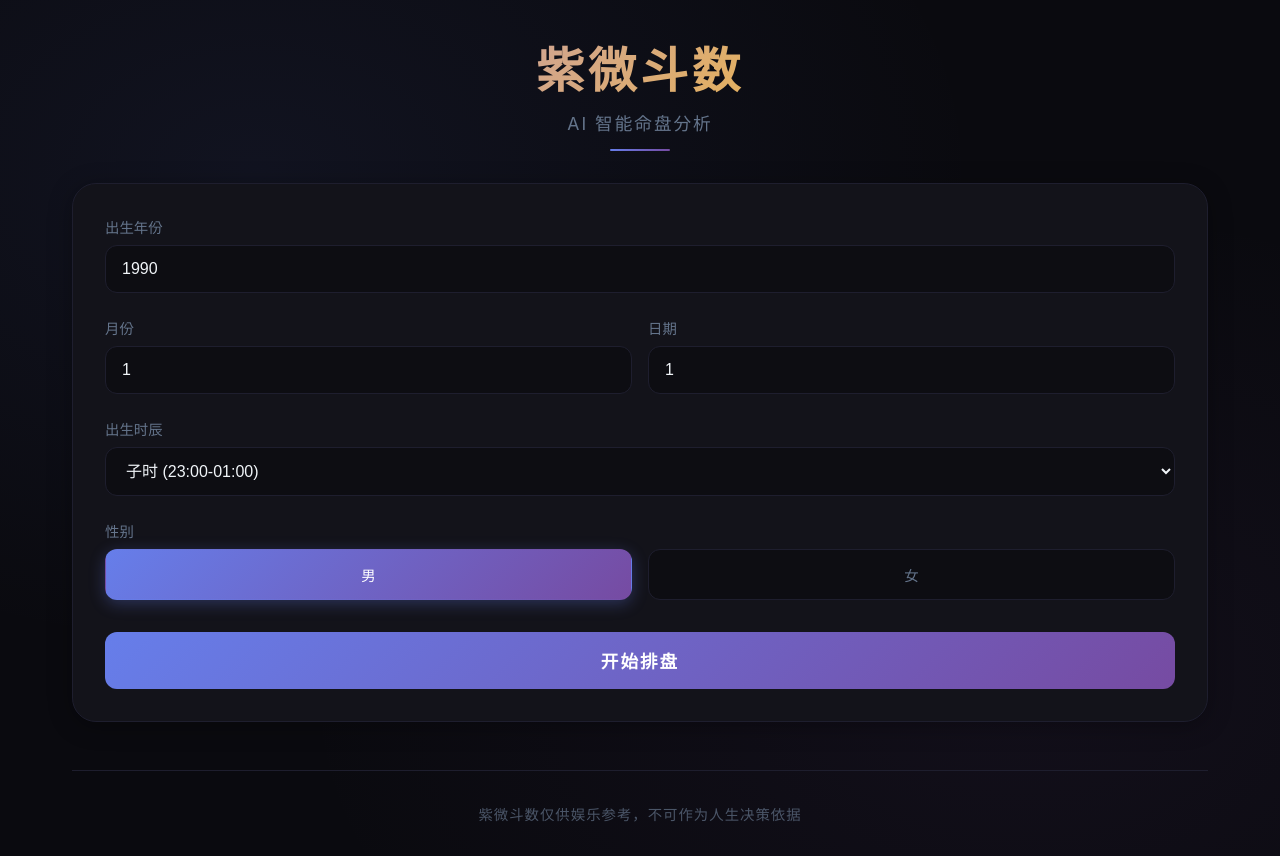
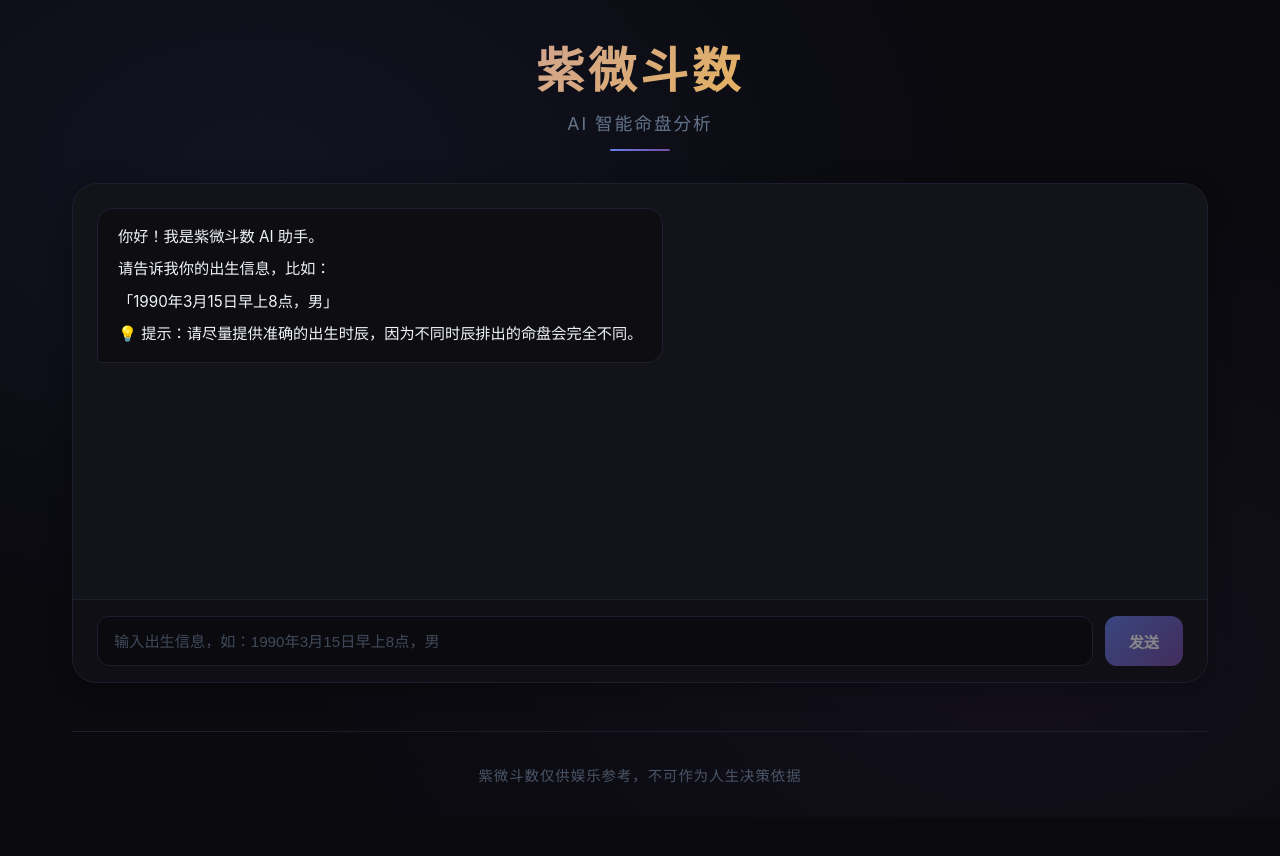
Before and after one commit to modayishujia/ziwei-app, a React (Vite) app: page / in a window 1280 px wide. After the commit the page ends 817 px from the top, so only its background shows below. Built offline with nearby package versions, Linux system fonts and the light colour scheme.

Commit message:
feat: 将表单改为对话式输入界面
- 新增 AI 解析出生信息的 API 端点
- 首页改为聊天对话界面
- 用户可通过自然语言输入出生信息
- AI 自动解析并提醒用户确认准确性

```diff
--- a/src/App.css
+++ b/src/App.css
@@ -81,135 +81,154 @@ header p {
   letter-spacing: 2px;
 }
 
-.form {
+.chat-container {
   background: var(--bg-card);
-  padding: 2rem;
   border-radius: 1.5rem;
   margin-bottom: 2rem;
   border: 1px solid var(--border);
   backdrop-filter: blur(10px);
   box-shadow: 0 4px 24px rgba(0, 0, 0, 0.3);
-  transition: transform 0.2s, box-shadow 0.2s;
+  overflow: hidden;
+  display: flex;
+  flex-direction: column;
+  height: 500px;
 }
 
-.form:hover {
-  transform: translateY(-2px);
-  box-shadow: 0 8px 32px rgba(0, 0, 0, 0.4);
+.messages {
+  flex: 1;
+  overflow-y: auto;
+  padding: 1.5rem;
+  display: flex;
+  flex-direction: column;
+  gap: 1rem;
 }
 
-.form-group {
-  margin-bottom: 1.5rem;
+.messages::-webkit-scrollbar {
+  width: 6px;
 }
 
-.form-group label {
-  display: block;
-  margin-bottom: 0.5rem;
-  color: var(--text-muted);
-  font-size: 0.9rem;
+.messages::-webkit-scrollbar-track {
+  background: transparent;
 }
 
-.form-group input,
-.form-group select {
-  width: 100%;
+.messages::-webkit-scrollbar-thumb {
+  background: var(--border);
+  border-radius: 3px;
+}
+
+.message {
+  display: flex;
+  max-width: 85%;
+  animation: fadeInUp 0.3s ease;
+}
+
+.message.user {
+  align-self: flex-end;
+}
+
+.message.assistant {
+  align-self: flex-start;
+}
+
+.message-content {
+  padding: 1rem 1.25rem;
+  border-radius: 1rem;
+  line-height: 1.6;
+  font-size: 0.95rem;
+}
+
+.message.user .message-content {
+  background: var(--gradient-1);
+  color: white;
+  border-bottom-right-radius: 0.25rem;
+}
+
+.message.assistant .message-content {
+  background: rgba(0, 0, 0, 0.3);
+  border: 1px solid var(--border);
+  border-bottom-left-radius: 0.25rem;
+}
+
+.message-content p {
+  margin-bottom: 0.5rem;
+}
+
+.message-content p:last-child {
+  margin-bottom: 0;
+}
+
+.typing {
+  display: flex;
+  gap: 0.4rem;
+  padding: 1rem 1.5rem;
+}
+
+.typing span {
+  width: 8px;
+  height: 8px;
+  background: var(--text-muted);
+  border-radius: 50%;
+  animation: typing 1.4s infinite;
+}
+
+.typing span:nth-child(2) { animation-delay: 0.2s; }
+.typing span:nth-child(3) { animation-delay: 0.4s; }
+
+@keyframes typing {
+  0%, 60%, 100% { transform: translateY(0); opacity: 0.4; }
+  30% { transform: translateY(-8px); opacity: 1; }
+}
+
+.input-area {
+  display: flex;
+  gap: 0.75rem;
+  padding: 1rem 1.5rem;
+  border-top: 1px solid var(--border);
+  background: rgba(0, 0, 0, 0.2);
+}
+
+.input-area input {
+  flex: 1;
   padding: 0.875rem 1rem;
   background: rgba(0, 0, 0, 0.3);
   border: 1px solid var(--border);
   border-radius: 0.75rem;
   color: var(--text);
-  font-size: 1rem;
+  font-size: 0.95rem;
   transition: all 0.3s;
 }
 
-.form-group input:hover,
-.form-group select:hover {
-  border-color: rgba(167, 139, 250, 0.3);
-}
-
-.form-group input:focus,
-.form-group select:focus {
+.input-area input:focus {
   outline: none;
   border-color: var(--primary);
   box-shadow: 0 0 0 3px var(--primary-glow);
-  background: rgba(0, 0, 0, 0.5);
 }
 
-.form-row {
-  display: grid;
-  grid-template-columns: 1fr 1fr;
-  gap: 1rem;
+.input-area input::placeholder {
+  color: var(--text-muted);
+  opacity: 0.6;
 }
 
-.gender-select {
-  display: flex;
-  gap: 1rem;
-}
-
-.gender-select label {
-  flex: 1;
-  padding: 0.875rem 1rem;
-  background: rgba(0, 0, 0, 0.3);
-  border: 1px solid var(--border);
-  border-radius: 0.75rem;
-  text-align: center;
-  cursor: pointer;
-  transition: all 0.3s;
-  font-weight: 500;
-}
-
-.gender-select label:hover {
-  border-color: rgba(167, 139, 250, 0.3);
-  background: rgba(0, 0, 0, 0.5);
-}
-
-.gender-select label.active {
-  background: var(--gradient-1);
-  border-color: transparent;
-  color: white;
-  box-shadow: 0 4px 16px rgba(102, 126, 234, 0.3);
-}
-
-.gender-select input {
-  display: none;
-}
-
-button[type="submit"] {
-  width: 100%;
-  padding: 1rem;
+.input-area button {
+  padding: 0.875rem 1.5rem;
   background: var(--gradient-1);
   color: white;
   border: none;
   border-radius: 0.75rem;
-  font-size: 1.1rem;
+  font-size: 0.95rem;
   font-weight: 600;
   cursor: pointer;
   transition: all 0.3s;
-  position: relative;
-  overflow: hidden;
-  letter-spacing: 2px;
+  white-space: nowrap;
 }
 
-button[type="submit"]::before {
-  content: '';
-  position: absolute;
-  top: 0;
-  left: -100%;
-  width: 100%;
-  height: 100%;
-  background: linear-gradient(90deg, transparent, rgba(255,255,255,0.2), transparent);
-  transition: left 0.5s;
+.input-area button:hover {
+  transform: translateY(-1px);
+  box-shadow: 0 4px 16px rgba(102, 126, 234, 0.4);
 }
 
-button[type="submit"]:hover {
-  transform: translateY(-2px);
-  box-shadow: 0 8px 24px rgba(102, 126, 234, 0.4);
-}
-
-button[type="submit"]:hover::before {
-  left: 100%;
-}
-
-button[type="submit"]:disabled {
-  opacity: 0.6;
+.input-area button:disabled {
+  opacity: 0.5;
   cursor: not-allowed;
   transform: none;
 }
@@ -226,41 +245,6 @@ button[type="submit"]:disabled {
   to {
     opacity: 1;
     transform: translateY(0);
-  }
-}
-
-.palace-grid {
-  display: grid;
-  grid-template-columns: repeat(4, 1fr);
-  gap: 0.75rem;
-  margin-bottom: 2rem;
-}
-
-.palace-grid .palace {
-  animation: scaleIn 0.4s ease backwards;
-}
-
-.palace-grid .palace:nth-child(1) { animation-delay: 0.05s; }
-.palace-grid .palace:nth-child(2) { animation-delay: 0.1s; }
-.palace-grid .palace:nth-child(3) { animation-delay: 0.15s; }
-.palace-grid .palace:nth-child(4) { animation-delay: 0.2s; }
-.palace-grid .palace:nth-child(5) { animation-delay: 0.25s; }
-.palace-grid .palace:nth-child(6) { animation-delay: 0.3s; }
-.palace-grid .palace:nth-child(7) { animation-delay: 0.35s; }
-.palace-grid .palace:nth-child(8) { animation-delay: 0.4s; }
-.palace-grid .palace:nth-child(9) { animation-delay: 0.45s; }
-.palace-grid .palace:nth-child(10) { animation-delay: 0.5s; }
-.palace-grid .palace:nth-child(11) { animation-delay: 0.55s; }
-.palace-grid .palace:nth-child(12) { animation-delay: 0.6s; }
-
-@keyframes scaleIn {
-  from {
-    opacity: 0;
-    transform: scale(0.9);
-  }
-  to {
-    opacity: 1;
-    transform: scale(1);
   }
 }
 
@@ -313,6 +297,34 @@ button[type="submit"]:disabled {
   grid-template-columns: repeat(4, 1fr);
   gap: 0.5rem;
   margin-bottom: 2rem;
+}
+
+.palace-grid .palace {
+  animation: scaleIn 0.4s ease backwards;
+}
+
+.palace-grid .palace:nth-child(1) { animation-delay: 0.05s; }
+.palace-grid .palace:nth-child(2) { animation-delay: 0.1s; }
+.palace-grid .palace:nth-child(3) { animation-delay: 0.15s; }
+.palace-grid .palace:nth-child(4) { animation-delay: 0.2s; }
+.palace-grid .palace:nth-child(5) { animation-delay: 0.25s; }
+.palace-grid .palace:nth-child(6) { animation-delay: 0.3s; }
+.palace-grid .palace:nth-child(7) { animation-delay: 0.35s; }
+.palace-grid .palace:nth-child(8) { animation-delay: 0.4s; }
+.palace-grid .palace:nth-child(9) { animation-delay: 0.45s; }
+.palace-grid .palace:nth-child(10) { animation-delay: 0.5s; }
+.palace-grid .palace:nth-child(11) { animation-delay: 0.55s; }
+.palace-grid .palace:nth-child(12) { animation-delay: 0.6s; }
+
+@keyframes scaleIn {
+  from {
+    opacity: 0;
+    transform: scale(0.9);
+  }
+  to {
+    opacity: 1;
+    transform: scale(1);
+  }
 }
 
 .palace {
@@ -514,8 +526,12 @@ footer p {
     padding: 1rem;
   }
 
-  .form-row {
-    grid-template-columns: 1fr;
+  .chat-container {
+    height: 400px;
+  }
+
+  .message {
+    max-width: 90%;
   }
 
   .palace-grid {
--- a/src/App.jsx
+++ b/src/App.jsx
@@ -1,64 +1,114 @@
-import { useState } from 'react';
+import { useState, useRef, useEffect } from 'react';
 import './App.css';
 
-const HOUR_OPTIONS = [
-  { value: '子', label: '子时 (23:00-01:00)' },
-  { value: '丑', label: '丑时 (01:00-03:00)' },
-  { value: '寅', label: '寅时 (03:00-05:00)' },
-  { value: '卯', label: '卯时 (05:00-07:00)' },
-  { value: '辰', label: '辰时 (07:00-09:00)' },
-  { value: '巳', label: '巳时 (09:00-11:00)' },
-  { value: '午', label: '午时 (11:00-13:00)' },
-  { value: '未', label: '未时 (13:00-15:00)' },
-  { value: '申', label: '申时 (15:00-17:00)' },
-  { value: '酉', label: '酉时 (17:00-19:00)' },
-  { value: '戌', label: '戌时 (19:00-21:00)' },
-  { value: '亥', label: '亥时 (21:00-23:00)' }
-];
+function App() {
+  const [messages, setMessages] = useState([
+    {
+      role: 'assistant',
+      content: '你好！我是紫微斗数 AI 助手。\n\n请告诉我你的出生信息，比如：\n「1990年3月15日早上8点，男」\n\n💡 提示：请尽量提供准确的出生时辰，因为不同时辰排出的命盘会完全不同。'
+    }
+  ]);
+  const [input, setInput] = useState('');
+  const [loading, setLoading] = useState(false);
+  const [result, setResult] = useState(null);
+  const messagesEndRef = useRef(null);
 
-const PALACE_NAMES = ['命宫', '兄弟', '夫妻', '子女', '财帛', '疾厄', '迁移', '交友', '事业', '田宅', '福德', '父母'];
-
-function App() {
-  const [formData, setFormData] = useState({
-    year: 1990,
-    month: 1,
-    day: 1,
-    hour: '子',
-    gender: 'male'
-  });
-  const [result, setResult] = useState(null);
-  const [loading, setLoading] = useState(false);
-
-  const handleChange = (e) => {
-    const { name, value } = e.target;
-    setFormData(prev => ({
-      ...prev,
-      [name]: name === 'year' || name === 'month' || name === 'day' ? parseInt(value) : value
-    }));
+  const scrollToBottom = () => {
+    messagesEndRef.current?.scrollIntoView({ behavior: 'smooth' });
   };
 
-  const handleSubmit = async (e) => {
-    e.preventDefault();
+  useEffect(() => {
+    scrollToBottom();
+  }, [messages]);
+
+  const handleSend = async () => {
+    const text = input.trim();
+    if (!text || loading) return;
+
+    const userMessage = { role: 'user', content: text };
+    setMessages(prev => [...prev, userMessage]);
+    setInput('');
     setLoading(true);
-    setResult(null);
 
+    try {
+      if (result) {
+        setResult(null);
+        setMessages(prev => [...prev, {
+          role: 'assistant',
+          content: '好的，让我为你重新排盘。请告诉我你的出生信息。'
+        }]);
+        setLoading(false);
+        return;
+      }
+
+      const response = await fetch('/api/parse-birth', {
+        method: 'POST',
+        headers: { 'Content-Type': 'application/json' },
+        body: JSON.stringify({ message: text })
+      });
+
+      const parsed = await response.json();
+
+      if (parsed.error) {
+        setMessages(prev => [...prev, { role: 'assistant', content: '解析出错：' + parsed.error }]);
+      } else {
+        setMessages(prev => [...prev, { role: 'assistant', content: parsed.reply }]);
+
+        if (parsed.year && parsed.month && parsed.day && parsed.hour && parsed.gender) {
+          const data = {
+            year: parsed.year,
+            month: parsed.month,
+            day: parsed.day,
+            hour: parsed.hour,
+            gender: parsed.gender
+          };
+
+          setTimeout(() => {
+            setMessages(prev => [...prev, {
+              role: 'assistant',
+              content: '信息已收到，正在为你排盘...'
+            }]);
+            calculateChart(data);
+          }, 500);
+        }
+      }
+    } catch (err) {
+      setMessages(prev => [...prev, { role: 'assistant', content: '出错了：' + err.message }]);
+    } finally {
+      setLoading(false);
+    }
+  };
+
+  const calculateChart = async (data) => {
+    setLoading(true);
     try {
       const response = await fetch('/api/calculate', {
         method: 'POST',
         headers: { 'Content-Type': 'application/json' },
-        body: JSON.stringify(formData)
+        body: JSON.stringify(data)
       });
 
-      const data = await response.json();
-      if (data.error) {
-        alert(data.error);
+      const res = await response.json();
+      if (res.error) {
+        setMessages(prev => [...prev, { role: 'assistant', content: '排盘出错：' + res.error }]);
       } else {
-        setResult(data);
+        setResult(res);
+        setMessages(prev => [...prev, {
+          role: 'assistant',
+          content: '排盘完成！请查看下方命盘和分析结果。如需重新排盘，请发送新的出生信息。'
+        }]);
       }
     } catch (err) {
-      alert('计算出错：' + err.message);
+      setMessages(prev => [...prev, { role: 'assistant', content: '计算出错：' + err.message }]);
     } finally {
       setLoading(false);
+    }
+  };
+
+  const handleKeyPress = (e) => {
+    if (e.key === 'Enter' && !e.shiftKey) {
+      e.preventDefault();
+      handleSend();
     }
   };
 
@@ -99,86 +149,41 @@ function App() {
       </header>
 
       <main>
-        <form onSubmit={handleSubmit} className="form">
-          <div className="form-group">
-            <label>出生年份</label>
-            <input
-              type="number"
-              name="year"
-              value={formData.year}
-              onChange={handleChange}
-              min="1900"
-              max="2100"
-              required
-            />
+        <div className="chat-container">
+          <div className="messages">
+            {messages.map((msg, i) => (
+              <div key={i} className={`message ${msg.role}`}>
+                <div className="message-content">
+                  {msg.content.split('\n').map((line, j) => (
+                    <p key={j}>{line}</p>
+                  ))}
+                </div>
+              </div>
+            ))}
+            {loading && (
+              <div className="message assistant">
+                <div className="message-content typing">
+                  <span></span><span></span><span></span>
+                </div>
+              </div>
+            )}
+            <div ref={messagesEndRef} />
           </div>
 
-          <div className="form-row">
-            <div className="form-group">
-              <label>月份</label>
-              <input
-                type="number"
-                name="month"
-                value={formData.month}
-                onChange={handleChange}
-                min="1"
-                max="12"
-                required
-              />
-            </div>
-            <div className="form-group">
-              <label>日期</label>
-              <input
-                type="number"
-                name="day"
-                value={formData.day}
-                onChange={handleChange}
-                min="1"
-                max="31"
-                required
-              />
-            </div>
+          <div className="input-area">
+            <input
+              type="text"
+              value={input}
+              onChange={(e) => setInput(e.target.value)}
+              onKeyPress={handleKeyPress}
+              placeholder={result ? "发送新信息重新排盘..." : "输入出生信息，如：1990年3月15日早上8点，男"}
+              disabled={loading}
+            />
+            <button onClick={handleSend} disabled={loading || !input.trim()}>
+              发送
+            </button>
           </div>
-
-          <div className="form-group">
-            <label>出生时辰</label>
-            <select name="hour" value={formData.hour} onChange={handleChange}>
-              {HOUR_OPTIONS.map(opt => (
-                <option key={opt.value} value={opt.value}>{opt.label}</option>
-              ))}
-            </select>
-          </div>
-
-          <div className="form-group">
-            <label>性别</label>
-            <div className="gender-select">
-              <label className={formData.gender === 'male' ? 'active' : ''}>
-                <input
-                  type="radio"
-                  name="gender"
-                  value="male"
-                  checked={formData.gender === 'male'}
-                  onChange={handleChange}
-                />
-                男
-              </label>
-              <label className={formData.gender === 'female' ? 'active' : ''}>
-                <input
-                  type="radio"
-                  name="gender"
-                  value="female"
-                  checked={formData.gender === 'female'}
-                  onChange={handleChange}
-                />
-                女
-              </label>
-            </div>
-          </div>
-
-          <button type="submit" disabled={loading}>
-            {loading ? '正在排盘...' : '开始排盘'}
-          </button>
-        </form>
+        </div>
 
         {result && (
           <div className="result">
```
Also changed, not shown: 1 other file (tests, documents, lock files or other folders).
